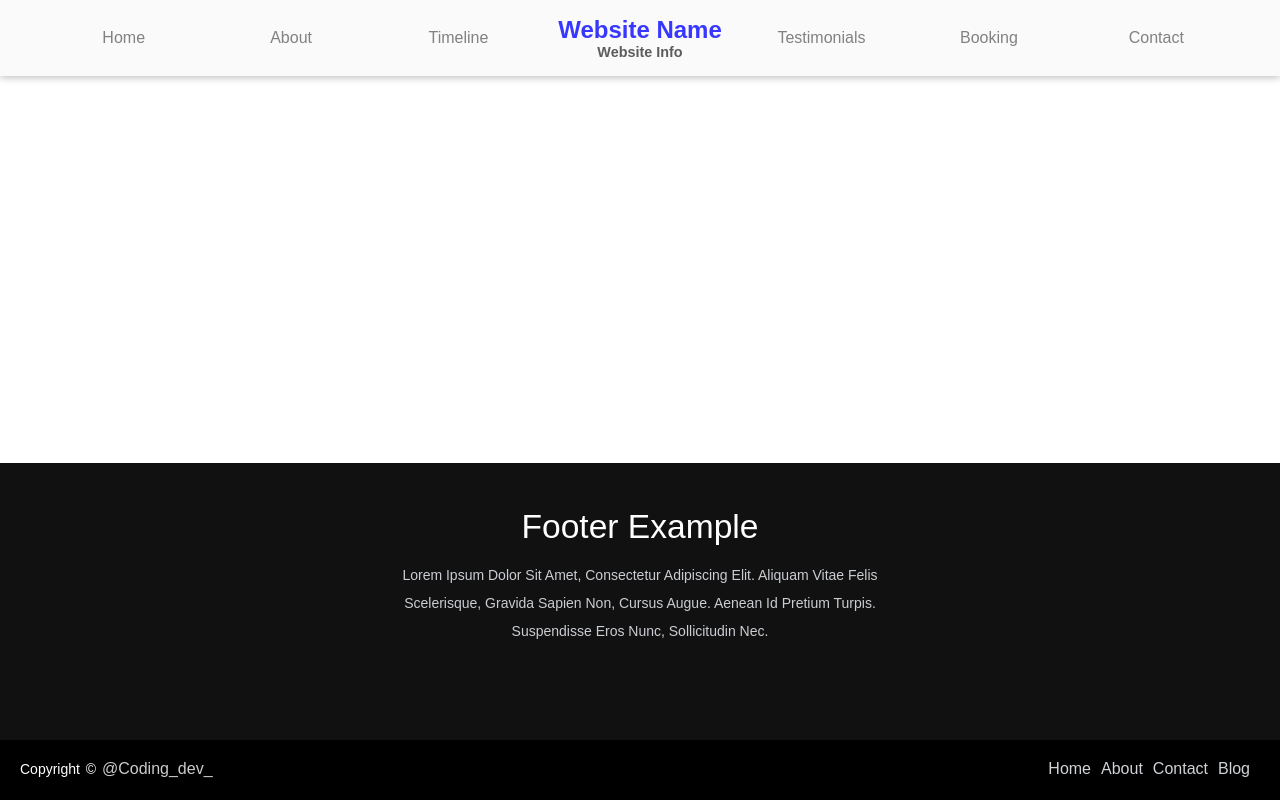
After one commit to BilikAxe/chessbase, a PHP site: page /views/layout.html in a window 1280 px wide. The commit adds this page. Run offline with PHP 8.4, Linux system fonts and the light colour scheme.

Commit message:
Add layout.html

```diff
--- a/app/public/handler/main.php
+++ b/app/public/handler/main.php
@@ -3,7 +3,7 @@
 session_start();
 
 if (isset($_SESSION['id'])) {
-    require_once './forms/main.phtml';
+    require_once './views/main.phtml';
 } else {
     header("Location: /signin");
 }
--- a/app/public/handler/signin.php
+++ b/app/public/handler/signin.php
@@ -85,4 +85,4 @@ function validatePassword(array $data): string|null
 }
 
 
-require_once './forms/signin.phtml';
+require_once './views/signin.phtml';
--- a/app/public/handler/signup.php
+++ b/app/public/handler/signup.php
@@ -184,4 +184,4 @@ function validatePassword(array $data): string|null
 
 
 
-require_once './forms/signup.phtml';
+require_once './views/signup.phtml';
--- /dev/null
+++ b/app/public/views/layout.html
@@ -0,0 +1,365 @@
+<!DOCTYPE html>
+<html lang="en">
+
+<head>
+    <meta charset="UTF-8">
+    <title>Title</title>
+</head>
+
+<body>
+
+<header>
+    <nav class="container">
+        <label for="hamburger">
+            <span></span>
+            <span></span>
+            <span></span>
+        </label>
+        <input type="checkbox" id="hamburger">
+        <ul>
+            <li><a href="#">home</a></li>
+            <li><a href="#">about</a></li>
+            <li><a href="#">timeline</a></li>
+            <li>
+                <a href="#">
+                    <span>website name</span>
+                    <span>website info</span>
+                </a>
+            </li>
+            <li><a href="#">testimonials</a></li>
+            <li><a href="#">booking</a></li>
+            <li><a href="#">contact</a></li>
+        </ul>
+    </nav>
+</header>
+
+<footer>
+
+    <div class="footer-content">
+
+        <h3>Footer Example</h3>
+
+        <p>Lorem ipsum dolor sit amet, consectetur adipiscing elit. Aliquam vitae felis scelerisque, gravida sapien non, cursus augue. Aenean id pretium turpis. Suspendisse eros nunc, sollicitudin nec.</p>
+
+        <ul class="socials">
+
+            <li><a href="#"><i class="fa fa-facebook"></i></a></li>
+
+            <li><a href="#"><i class="fa fa-twitter"></i></a></li>
+
+            <li><a href="#"><i class="fa fa-google-plus"></i></a></li>
+
+            <li><a href="#"><i class="fa fa-youtube"></i></a></li>
+
+            <li><a href="#"><i class="fa fa-linkedin-square"></i></a></li>
+
+        </ul>
+
+    </div>
+
+    <div class="footer-bottom">
+
+        <p>Copyright &copy <span id="year"></span> <a href="#">@coding_dev_</a> </p>
+
+        <div class="footer-menu">
+
+            <ul class="f-menu">
+
+                <li><a href="">Home</a></li>
+
+                <li><a href="">About</a></li>
+
+                <li><a href="">Contact</a></li>
+
+                <li><a href="">Blog</a></li>
+
+            </ul>
+
+        </div>
+
+    </div>
+
+</footer>
+</body>
+
+</html>
+
+<style>
+
+    * {
+        box-sizing: border-box;
+        margin: 0;
+        padding: 0;
+    }
+
+    html {
+        font-family: arial, sans-serif;
+        text-transform: capitalize;
+    }
+
+    .container {
+        margin: auto;
+        max-width: 1200px;
+    }
+
+    header {
+        position: fixed;
+        top: 0;
+        width: 100%;
+        text-align: center;
+        background-color: rgb(250, 250, 250);
+        box-shadow: 0 1px 8px rgb(180, 180, 180);
+        user-select: none;
+    }
+
+    header nav > ul {
+        list-style: none;
+        display: flex;
+        justify-content: space-evenly;
+        align-items: center;
+    }
+
+    header nav > ul > li {
+        width: 100%;
+        padding: 1rem;
+    }
+
+    header nav > ul > li > a {
+        text-decoration: none;
+        color: rgba(10, 10, 10, 0.5);
+    }
+
+    header nav > ul > li > a:hover {
+        color: rgb(10, 10, 10);
+    }
+
+    header nav > ul > li:nth-child(4) > a {
+        display: flex;
+        flex-direction: column;
+        justify-content: center;
+        align-items: center;
+        font-weight: bold;
+    }
+
+    header nav > ul > li:nth-child(4) > a > span {
+        width: max-content;
+    }
+
+    header nav > ul > li:nth-child(4) > a > span:first-child {
+        color: rgb(55, 55, 255);
+        font-size: 1.5rem;
+    }
+
+    header nav > ul > li:nth-child(4) > a > span:last-child {
+        color: rgba(10, 10, 10, 0.66);
+        font-size: 0.9rem;
+    }
+
+    header input,
+    header label {
+        display: none;
+    }
+
+    @media screen and (max-width: 768px) {
+        header nav {
+            position: relative;
+        }
+        header nav > label {
+            display: flex;
+            width: 50px;
+            height: 50px;
+            border: 1px solid #3339;
+            cursor: pointer;
+            flex-direction: column;
+            justify-content: space-evenly;
+            position: absolute;
+            right: 10px;
+            top: 10px;
+        }
+
+        header label span {
+            width: 100%;
+            height: 5px;
+            background: black;
+        }
+
+        header nav > ul {
+            flex-direction: column;
+        }
+
+        header nav > ul > li:nth-child(4) {
+            order: -1;
+        }
+
+        header nav > ul > li:not(:nth-child(4)) {
+            display: none;
+        }
+
+        header nav > input:checked ~ ul > li {
+            display: block;
+        }
+    }
+
+    footer {
+        position: absolute;
+
+        bottom: 0;
+
+        left: 0;
+
+        right: 0;
+
+        background: #111;
+
+        height: auto;
+
+        width: 100vw;
+
+        padding-top: 40px;
+
+        color: #fff;
+    }
+
+    .footer-content {
+        display: flex;
+
+        align-items: center;
+
+        justify-content: center;
+
+        flex-direction: column;
+
+        text-align: center;
+    }
+
+    .footer-content h3 {
+        font-size: 2.1rem;
+
+        font-weight: 500;
+
+        text-transform: capitalize;
+
+        line-height: 3rem;
+    }
+
+    .footer-content p {
+        max-width: 500px;
+
+        margin: 10px auto;
+
+        line-height: 28px;
+
+        font-size: 14px;
+
+        color: #cacdd2;
+    }
+
+    .socials {
+        list-style: none;
+
+        display: flex;
+
+        align-items: center;
+
+        justify-content: center;
+
+        margin: 1rem 0 3rem 0;
+    }
+
+    .socials li {
+        margin: 0 10px;
+    }
+
+    .socials a {
+        text-decoration: none;
+
+        color: #fff;
+
+        padding: 5px;
+    }
+
+    .socials a i {
+        font-size: 1.1rem;
+
+        width: 20px;
+
+        transition: color 0.4s ease;
+    }
+
+    .socials a:hover i {
+        color: aqua;
+    }
+
+    .footer-bottom {
+        background: #000;
+
+        width: 100vw;
+
+        padding: 20px;
+
+        padding-bottom: 40px;
+
+        text-align: center;
+    }
+
+    .footer-bottom p {
+        float: left;
+
+        font-size: 14px;
+
+        word-spacing: 2px;
+    }
+
+    .footer-bottom p a {
+        color: #ccc;
+
+        font-size: 16px;
+
+        text-decoration: none;
+    }
+
+    .footer-bottom span {
+        text-transform: uppercase;
+    }
+
+    .footer-menu {
+        float: right;
+    }
+
+    .footer-menu ul {
+        display: flex;
+    }
+
+    .footer-menu ul li {
+        padding-right: 10px;
+
+        display: block;
+    }
+
+    .footer-menu ul li a {
+        color: #cfd2d6;
+
+        text-decoration: none;
+    }
+
+    .footer-menu ul li a:hover {
+        color: #27bcda;
+    }
+
+    @media (max-width: 500px) {
+        .footer-bottom p {
+            float: none;
+        }
+
+        .footer-menu ul {
+            display: flex;
+
+            margin-top: 10px;
+
+            margin-bottom: 20px;
+
+            text-align: center;
+        }
+    }
+
+</style>
```
Also changed, not shown: app/public/index.php (+12 -8 lines), app/public/views/err.phtml (renamed from app/public/forms/err.phtml), app/public/views/main.phtml (renamed from app/public/forms/main.phtml), app/public/views/signin.phtml (renamed from app/public/forms/signin.phtml), app/public/views/signup.phtml (renamed from app/public/forms/signup.phtml).
